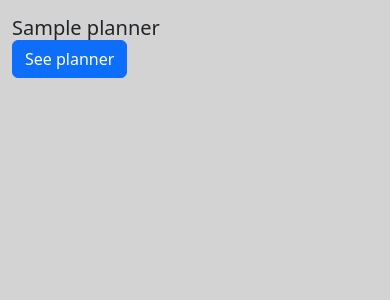
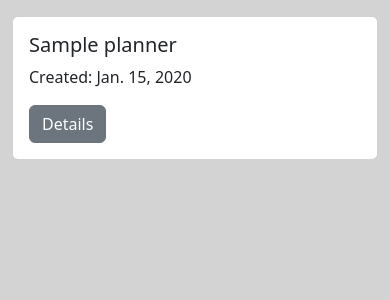
Before and after one commit to Mandi97/tasks_planner, a Django app: page /planners/ in a window 390 px wide. Shown: the part 56-356 px from the top of the page. Run offline with Django 4.2, Linux system fonts and the light colour scheme; a user stored in the database is signed in; tables that the repository leaves empty hold one stand-in row (values such as "Sample post"); some libraries are stand-ins or nearby versions.

Commit message:
add some visual adjustments for planner details, planners list and nav bar

```diff
--- a/planners/templates/planners/planner_details.html
+++ b/planners/templates/planners/planner_details.html
@@ -4,7 +4,7 @@
     <div class="row">
         <div class="col-md-9">
             <h1>{{ planner.title }}</h1>
-            <p><i>Created by: {{ planner.owner.fullname }} at {{ planner.created|date }}</i></p>
+            <p><i>Created by: {{ planner.owner.fullname }}</i></p>
             <a href="{% url 'planners:planner-update' pk=planner.pk %}" class="btn btn-warning">Edit Planner</a>
             <a href="{% url 'planners:planner-delete' pk=planner.pk %}" class="btn btn-danger">Delete Planner</a>
             <a href="{% url 'planners:task-create' %}" class="btn btn-success">Create Task</a>
--- a/planners/templates/planners/planners_list.html
+++ b/planners/templates/planners/planners_list.html
@@ -1,15 +1,19 @@
 {% extends 'base.html' %}
 
 {% block container %}
-    <div class="row">
-        <div class="col">
-        <div class="card-group">
             {% for planner in planners %}
                 {% if user.is_authenticated %}
                     {% if planner.owner_id == request.user.id %}
-                        <div class="card-body">
-                            <h5 class="card-title">{{ planner.title }}</h5>
-                            <a href="{% url 'planners:planner-detail' pk=planner.pk %}" class="btn btn-primary">See planner</a>
+                        <div class="row">
+                          <div class="col-sm-8 mb-3 mb-sm-0">
+                            <div class="card">
+                              <div class="card-body">
+                                <h5 class="card-title">{{ planner.title }}</h5>
+                                <p class="card-text">Created: {{ planner.created|date }}</p>
+                                <a href="{% url 'planners:planner-detail' pk=planner.pk %}" class="btn btn-secondary">Details</a>
+                              </div>
+                            </div>
+                          </div>
                         </div>
                     {% endif %}
                 {% endif %}
--- a/templates/partials/nav.html
+++ b/templates/partials/nav.html
@@ -13,9 +13,6 @@
         </li>
 
           {% if user.is_authenticated %}
-            <li class="nav-item">
-              <a class="nav-link" href="{% url 'users:logout' %}">Logout</a>
-            </li>
             <li class="nav-item dropdown">
               <a class="nav-link dropdown-toggle" href="#" role="button" data-bs-toggle="dropdown" aria-expanded="false">
                 Planner
```
